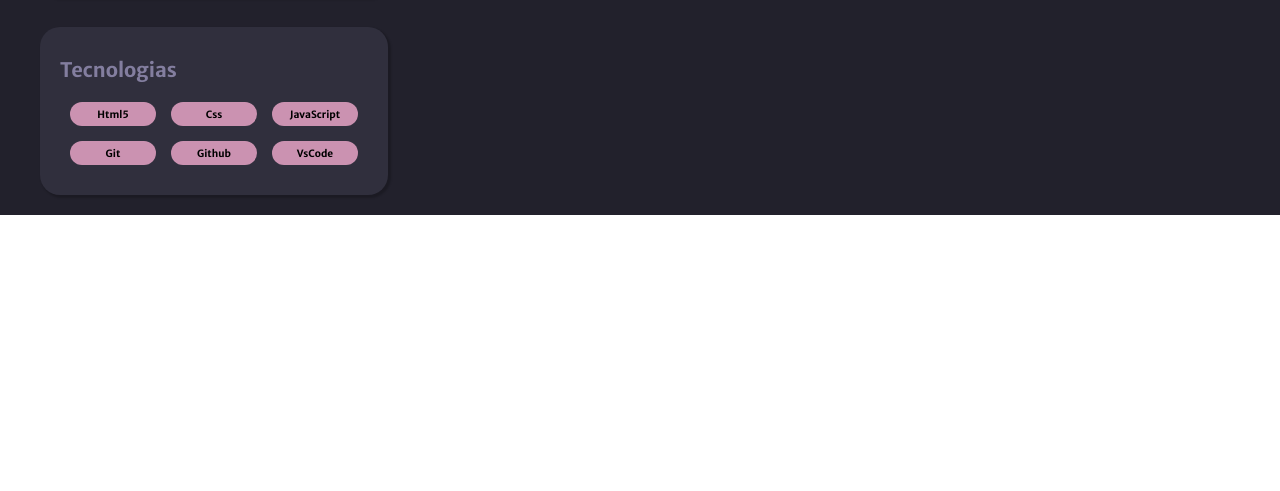
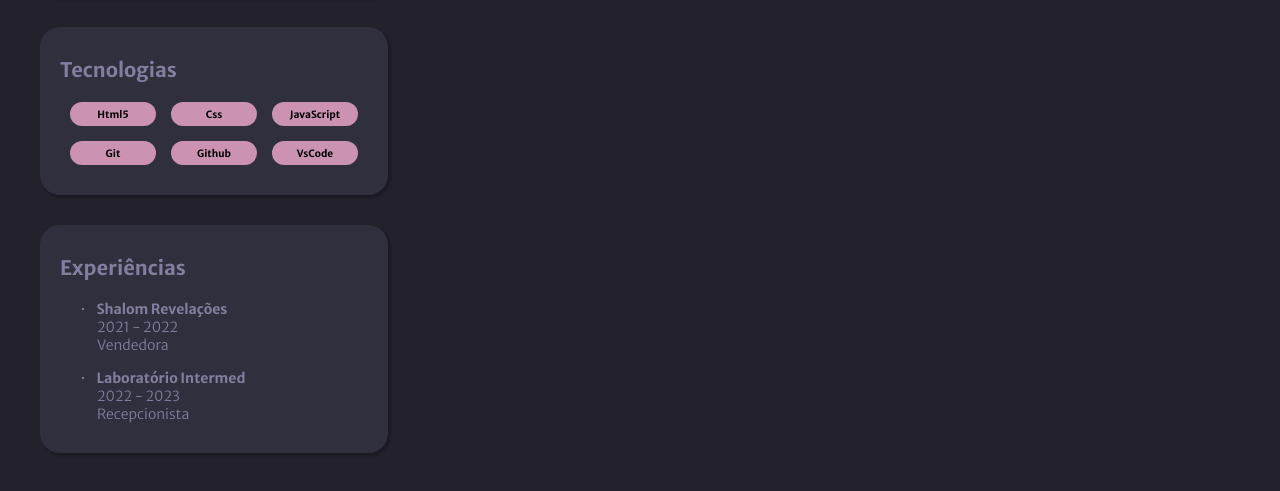
Before and after one commit to JuuCalixto/projeto-portfolio, a plain HTML site: page index.html in a window 1280 px wide. Shown: the part 719-1210 px from the top of the page. Before the commit the page ends 934 px from the top, so only its background shows below. Drawn offline with Linux system fonts and the light colour scheme.

Commit message:
finaliza menu-experiencias

```diff
--- a/index.html
+++ b/index.html
@@ -74,7 +74,7 @@
         </div>
 
         <div class="menu-technologies box">
-            <h2 class="menu-technologies-title">
+            <h2 class="menu-title">
                 Tecnologias
             </h2>
 
@@ -92,6 +92,30 @@
                 <li class="menu-technologies-name">VsCode</li>
             </ul>
         </div>
+
+        <div class="menu-experiences box">
+            <h2 class="menu-title">Experiências</h2>
+
+            <ul class="menu-experiences-container">
+                <li class="menu-experiences-list">
+                    <strong>Shalom Revelações</strong> <br>
+
+                    <span>
+                        2021 - 2022 <br>
+                        Vendedora
+                    </span>
+                </li>
+
+                <li class="menu-experiences-list">
+                    <strong>Laboratório Intermed</strong> <br>
+
+                    <span>
+                        2022 - 2023 <br>
+                        Recepcionista
+                    </span>
+                </li>
+            </ul>
+        </div>
     </aside>
 
     <main class=""></main>
--- a/style.css
+++ b/style.css
@@ -28,6 +28,16 @@ ul{
     box-shadow: 2px 2px 2px 1px rgba(0, 0, 0, 0.2);
 
     background-color: var(--color-black3)
+}
+
+.menu-title{
+    padding-bottom: 20px;
+
+    font-weight: 700;
+    font-size: 20px;
+    line-height: 25px;
+
+    color: var(--color-gray)
 }
 
 .container{
@@ -104,16 +114,6 @@ ul{
     padding: 30px 20px;
 }
 
-.menu-technologies-title{
-    padding-bottom: 20px;
-
-    font-weight: 700;
-    font-size: 20px;
-    line-height: 25px;
-
-    color: var(--color-gray)
-}
-
 .menu-technologies-container{
     padding: 0 10px;
 
@@ -142,3 +142,36 @@ ul{
     color: var(--color-black1);
     background-color: var(--color-pink);
 }
+
+.menu-experiences{
+    padding: 30px 20px;
+    margin: 30px 0;
+}
+
+.menu-experiences-container{
+    padding-left: 20px;
+}
+
+.menu-experiences-list::before{
+    content: "•";
+    margin-right: 8px;
+    color: var(--color-gray);
+}
+
+.menu-experiences-list{
+    margin-bottom: 15px;
+    font-weight: 300;
+    font-size: 14px;
+    line-height: 18px;
+
+    color: var(--color-gray);
+}
+
+.menu-experiences-list:last-child{
+    margin-bottom: 0;
+}
+
+.menu-experiences-list span{
+    display: block;
+    margin-left: 17px;
+}
```
